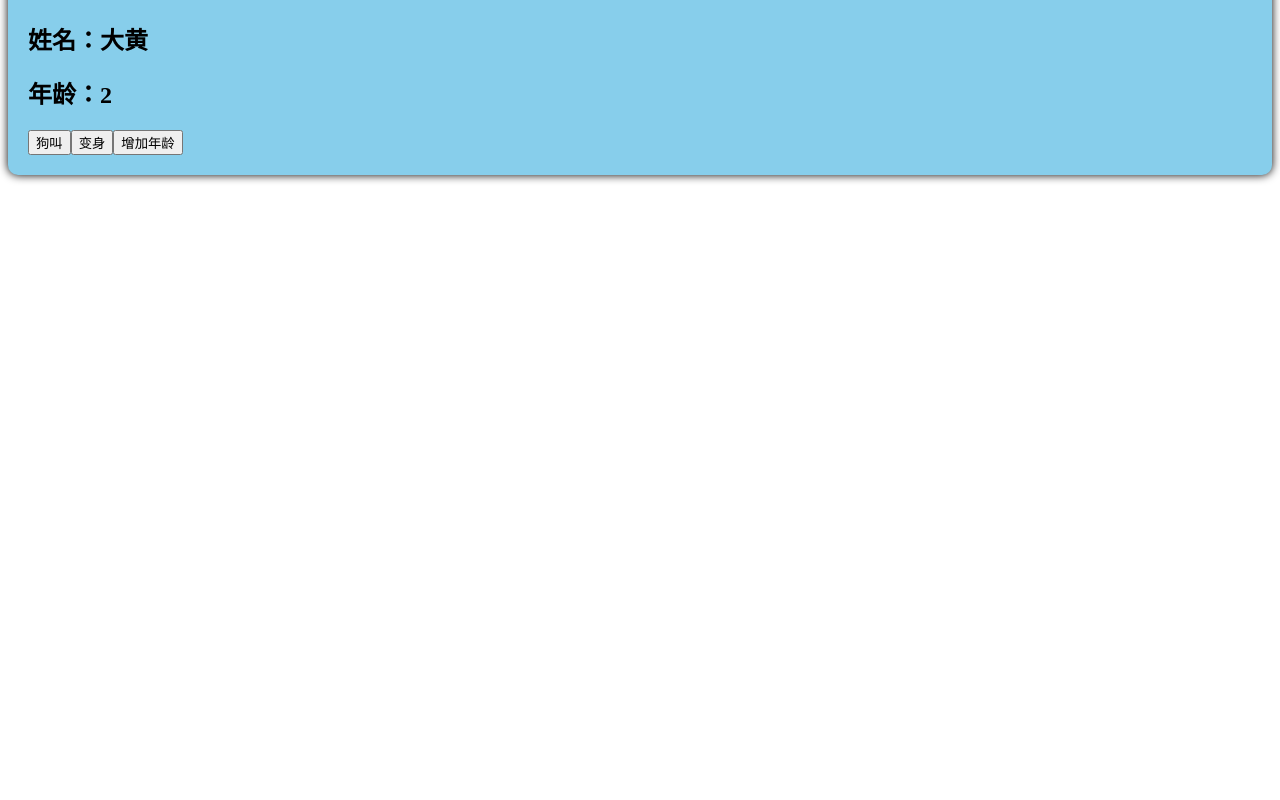
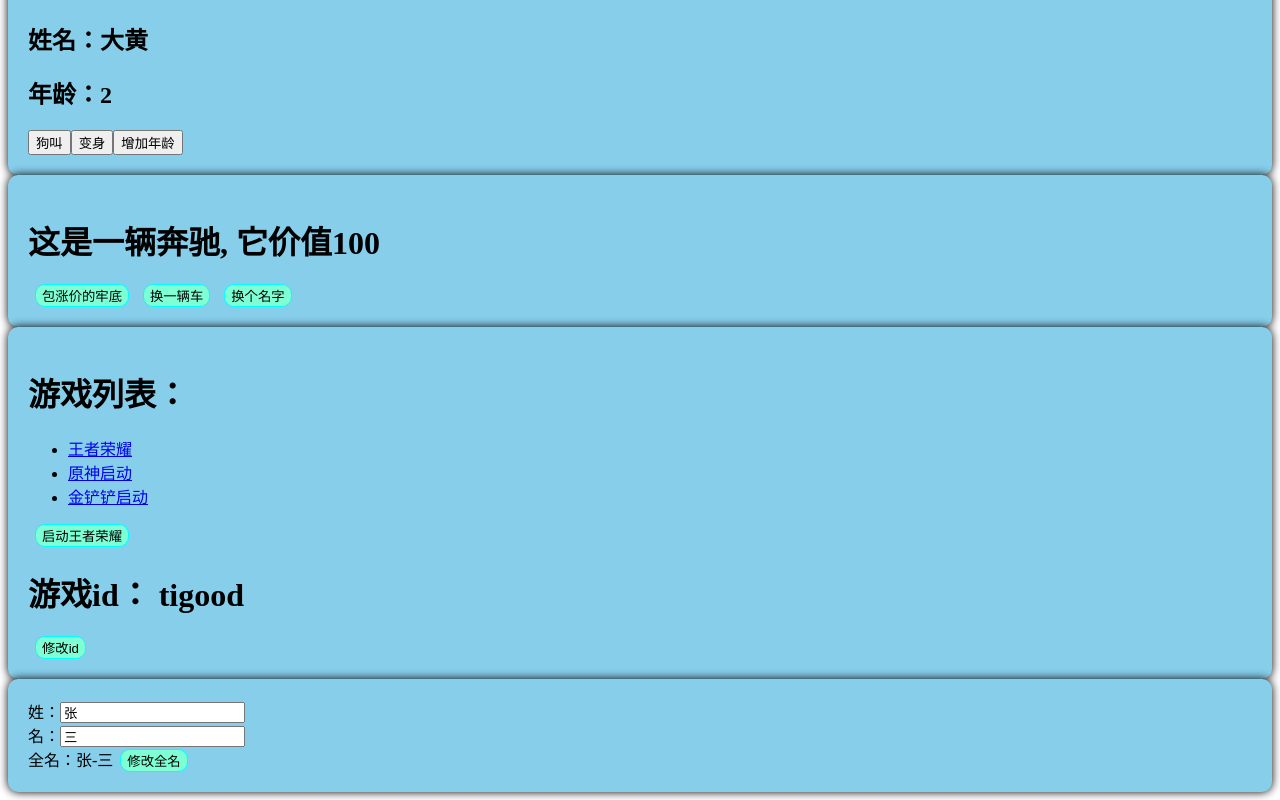
Before and after one commit to gothetop/gothetop, a Vue app: page / in a window 1280 px wide. Shown: the part 364-1164 px from the top of the page. Before the commit the page ends 800 px from the top, so only its background shows below. Built offline with nearby package versions, Linux system fonts and the light colour scheme.

Commit message:
学习了ref和reactive的区别和使用 并且也了解了toref 然后学习了computed计算机制

```diff
--- a/src/App.vue
+++ b/src/App.vue
@@ -2,16 +2,22 @@
   <!--html-->
   <Person/>
   <Dog/>
+  <Car/>
+  <Games/>
+  <Input_name/>
 </template>
 
 <script lang="ts">
 //js或者ts
 import Person from './components/person.vue'
 import Dog from './components/dog.vue'
+import Car from "@/components/car.vue";
+import Games from "@/components/games.vue";
+import Input_name from "@/components/input_name.vue";
 
 export default {
   name: "App",
-  components: {Person, Dog}
+  components: {Person, Dog, Car, Games, Input_name}
   // 组件的名字
 }
 </script>
--- /dev/null
+++ b/src/components/car.vue
@@ -0,0 +1,58 @@
+<script setup lang="ts" name="car">
+import {reactive, ref, toRef, toRefs} from 'vue'
+
+let Car = reactive({
+  name: "奔驰",
+  price: 100,
+});
+
+let {name, price} = toRefs(Car);
+let name1 = toRef(Car, 'name');
+
+function changePrice(): void {
+  price.value += 10;
+}
+
+function changeName() {
+  name1.value = "奔驰tigood";
+}
+
+function changeCar() {
+  Object.assign(Car, {name: "哈哈哈", price: 121});
+}
+
+</script>
+
+<template>
+  <div class="car">
+    <h1>这是一辆{{Car.name}}, 它价值{{Car.price}}</h1>
+    <button @click="changePrice">包涨价的牢底</button>
+    <button @click="changeCar">换一辆车</button>
+    <button @click="changeName">换个名字</button>
+  </div>
+</template>
+
+<style scoped>
+.car {
+  background-color: skyblue;
+  box-shadow: 0 0 10px;
+  border-radius: 10px;
+  padding: 20px;
+}
+
+.car button {
+  cursor: pointer;
+  margin: 0 7px;
+  border-radius: 10px;
+  background-color: aquamarine;
+  border: 1px solid aqua;
+  transition: transform 0.5s ease-in-out; /* 添加 transform 过渡效果 */
+  transform: scale(1);
+}
+
+.car button:hover {
+  background-color: aqua;
+  transform: scale(1.1);
+  color: white;
+}
+</style>
--- /dev/null
+++ b/src/components/games.vue
@@ -0,0 +1,69 @@
+<script setup lang="ts" name="Games">
+import {reactive} from "vue"
+
+let games_list = reactive([
+  {game_id: 123123, game_name: "王者荣耀"},
+  {game_id: 123124, game_name: "原神启动"},
+  {game_id: 123125, game_name: "金铲铲启动"},
+]);
+
+// reactive是深层次的，不管你藏得多么的深都可以找到的
+let a = reactive({
+  b: {
+    c: {
+      neck_name: "tigood"
+    }
+  }
+})
+
+function changeGamesName() {
+  if (games_list[0].game_name === "王者荣耀")
+    games_list[0].game_name = "王者荣耀启动";
+  else games_list[0].game_name = "王者荣耀";
+}
+
+function changeC() {
+  if (a.b.c.neck_name === "tigood")
+    a.b.c.neck_name = "刘时佳";
+  else a.b.c.neck_name = "tigood";
+}
+
+</script>
+
+<template>
+  <div class="games">
+    <h1>游戏列表：</h1>
+    <ul>
+      <li v-for="item in games_list" :key="item.game_id"><a href="https://github.com/tigood">{{item.game_name}}</a></li>
+    </ul>
+    <button @click="changeGamesName">启动王者荣耀</button>
+    <h1>游戏id： {{a.b.c.neck_name}}</h1>
+    <button @click="changeC">修改id</button>
+  </div>
+
+</template>
+
+<style scoped>
+.games {
+  background-color: skyblue;
+  box-shadow: 0 0 10px;
+  border-radius: 10px;
+  padding: 20px;
+}
+
+.games button {
+  cursor: pointer;
+  margin: 0 7px;
+  border-radius: 10px;
+  background-color: aquamarine;
+  border: 1px solid aqua;
+  transition: transform 0.5s ease-in-out; /* 添加 transform 过渡效果 */
+  transform: scale(1);
+}
+
+.games button:hover{
+  background-color: aqua;
+  transform: scale(1.1);
+  color: white;
+}
+</style>
--- /dev/null
+++ b/src/components/input_name.vue
@@ -0,0 +1,68 @@
+<script setup lang="ts" name="InputName">
+import {computed, ref} from "vue";
+
+let first_name = ref("张");
+let last_name = ref("三");
+
+// 这样的computed是只读的，不能修改
+// let full_name = computed(() => {
+//   return first_name.value.slice(0, 1).toUpperCase() + first_name.value.slice(1) + '-' + last_name.value;
+// });
+
+// computed是有缓存的，如果多次调用同一个计算，只会进行一次计算
+// 而使用函数的话，你调用几次，他就会执行几次
+// 这样的computed是可读可写的
+let full_name = computed({
+  get(){
+    return first_name.value + "-" + last_name.value;
+    // return first_name.value.slice(0, 1).toUpperCase() + first_name.value.slice(1) + '-' + last_name.value
+  },
+  set(val){
+    const [str1, str2] = val.split('-');
+    first_name.value = str1;
+    last_name.value = str2;
+    // 这里由于first_name和last_name已经被修改，全名会跟着被计算出来，所以就不用手动修改全名了、
+  }
+});
+
+function changeName(){
+  full_name.value = "ti-good";
+}
+
+
+</script>
+
+<template>
+  <div class="inputname">
+    姓：<input type="text" v-model='first_name'> <br>
+    名：<input type="text" v-model="last_name"> <br>
+    全名：<span>{{full_name}}</span>
+    <button @click="changeName">修改全名</button>
+  </div>
+
+</template>
+
+<style scoped>
+.inputname {
+  background-color: skyblue;
+  box-shadow: 0 0 10px;
+  border-radius: 10px;
+  padding: 20px;
+}
+
+.inputname button {
+  cursor: pointer;
+  margin: 0 7px;
+  border-radius: 10px;
+  background-color: aquamarine;
+  border: 1px solid aqua;
+  transition: transform 0.5s ease-in-out; /* 添加 transform 过渡效果 */
+  transform: scale(1);
+}
+
+.inputname button:hover{
+  background-color: aqua;
+  transform: scale(1.1);
+  color: white;
+}
+</style>
--- a/src/components/person.vue
+++ b/src/components/person.vue
@@ -46,9 +46,17 @@ function changeAge(){
 
 .person button {
   cursor: pointer;
-  margin: 0 4px;
+  margin: 0 7px;
   border-radius: 10px;
   background-color: aquamarine;
   border: 1px solid aqua;
+  transition: transform 0.5s ease-in-out; /* 添加 transform 过渡效果 */
+  transform: scale(1);
+}
+
+.person button:hover{
+  background-color: aqua;
+  transform: scale(1.1);
+  color: white;
 }
 </style>
```
